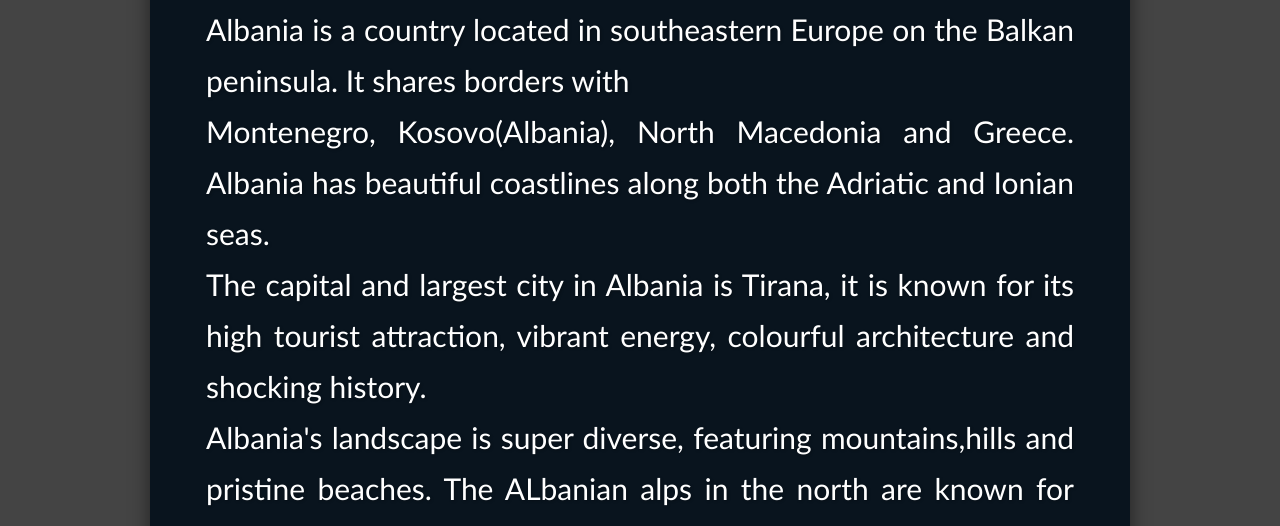
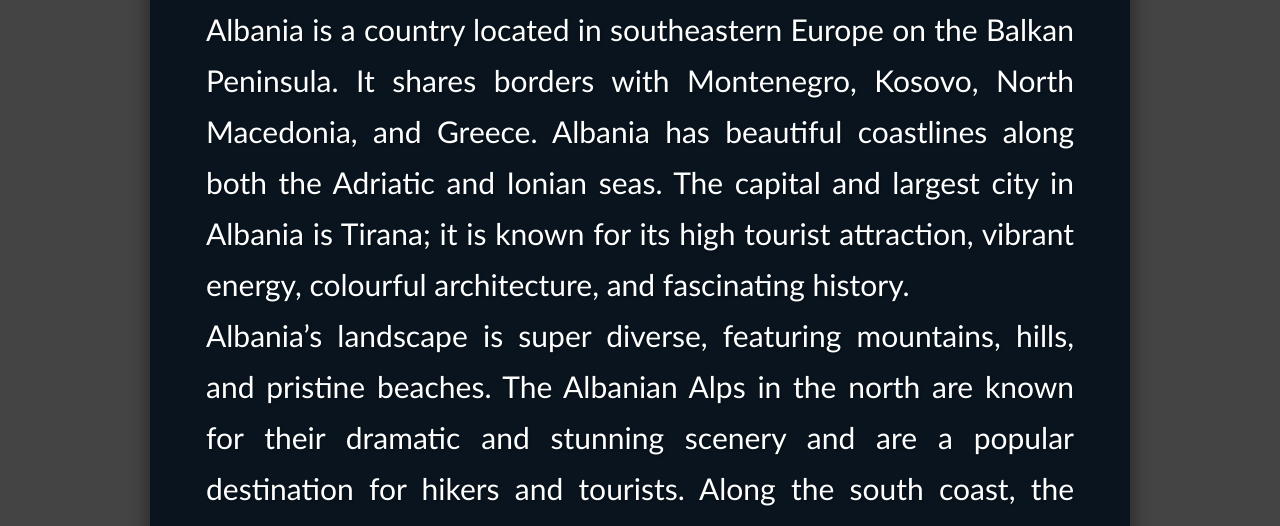
Before and after one commit to Cian-Brennan/WEB-DESIGN-GP, a plain HTML site: page ALBANIA/albania.html in a window 1280 px wide. Shown: the part 260-786 px from the top of the page. Drawn offline with Linux system fonts and the light colour scheme; files that its build step writes are made by us from their sources.

Commit message:
Update albania.html
Updated the content of the Albania page  just need to add images now

```diff
--- a/ALBANIA/albania.html
+++ b/ALBANIA/albania.html
@@ -35,20 +35,20 @@
 <body>
 
 <main>
- <h1> Overview of Albania</h1>
+<div class="overview">
 
+  <h1>Overview of Albania</h1>
 
- <p>
-Albania is a country located in southeastern Europe on the Balkan peninsula. It shares borders with<br>
-Montenegro, Kosovo(Albania), North Macedonia and Greece. Albania has beautiful coastlines along both the Adriatic and Ionian seas.<br>
-The capital and largest city in Albania is Tirana, it is known for its high tourist attraction, vibrant energy, colourful architecture and shocking history.<br>
-Albania's landscape is super diverse, featuring mountains,hills and pristine beaches. The ALbanian alps in the north are known for their dramitic and stunning scenery<br>
-and are a popular destination for hikers and tourists. Along the south coast, the Albanian Riviera is famous for its crystal-clear waters and seaside villages. The rich variety<br>
-of Albania’s natural environment contributes to its reputation as a destination of exceptional beauty.Modern Albania is known for its warm hospitality and growing tourism industry.<br>
-In recent years, it has gained international attention as an emerging travel destination, attracting an estimated 10–12 million visitors each year. Tourists are drawn to its unspoiled nature,<br>
- historical landmarks, and affordable prices compared to other Mediterranean destinations.<br>
- </p>
- </main>
+  <p>Albania is a country located in southeastern Europe on the Balkan Peninsula. It shares borders with Montenegro, Kosovo, North Macedonia, and Greece. Albania has beautiful coastlines along both the Adriatic and Ionian seas. The capital and largest city in Albania is Tirana; it is known for its high tourist attraction, vibrant energy, colourful architecture, and fascinating history.</p>
+
+  <p>Albania’s landscape is super diverse, featuring mountains, hills, and pristine beaches. The Albanian Alps in the north are known for their dramatic and stunning scenery and are a popular destination for hikers and tourists. Along the south coast, the Albanian Riviera is famous for its crystal-clear waters and seaside villages.</p>
+
+  <p>Albania’s natural environment contributes to its reputation as a destination of exceptional beauty. Modern Albania is known for its warm hospitality and growing tourism industry. In recent years, it has gained international attention as an emerging travel destination, attracting an estimated 10–12 million visitors each year. Tourists are drawn to its unspoiled nature, historical landmarks, and affordable prices compared to other Mediterranean destinations.</p>
+
+</div>
+</main>
 
  </body>
  </html>
+
+ </html>
```
